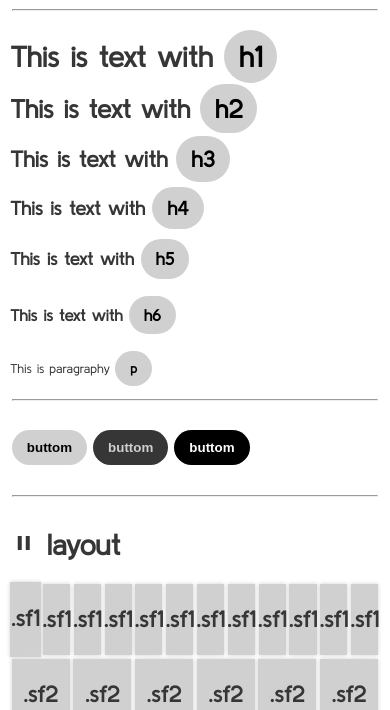
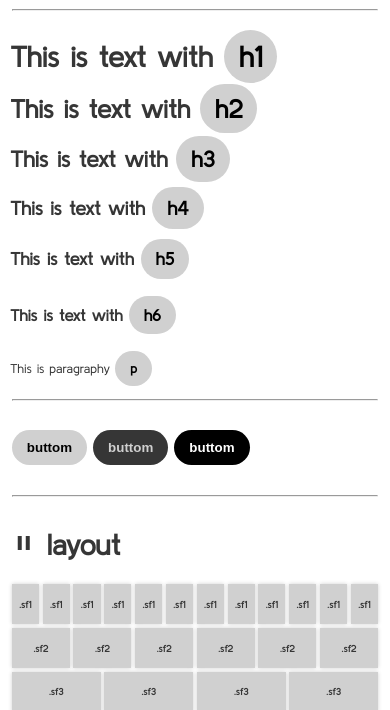
Before and after one commit to softframecss/softframecss, a website: page index.html in a window 390 px wide. Shown: the part 134-844 px from the top of the page. Drawn offline with Linux system fonts and the light colour scheme.

Commit message:
test: support media queria breakpoint 640px

```diff
--- a/css/softframe.css
+++ b/css/softframe.css
@@ -44,6 +44,7 @@ a { text-decoration: none; }
 
 /* UTILITIES */
 .text-center { text-align: center; }
+.pf { padding: 5px;}
 
 
 /* COMPONENTS */
@@ -86,7 +87,11 @@ a { text-decoration: none; }
     background-color: var(--light-gray);
     box-shadow: 0px 0px 4px 0px var(--light-gray);
 }
-
+@media screen and (max-width: 640px) {
+    .sf_card > h3 {
+        font-size: 0.6rem !important;
+    }
+}
 
 /* GRID */
 .softframe {
@@ -95,7 +100,7 @@ a { text-decoration: none; }
     margin: auto;
 }
 
-@media screen and (min-width: 320px) {
+@media screen and (max-width: 640px) {
     .softframe {
         width: 100% !important;
         display: inline-block !important;
@@ -109,11 +114,11 @@ a { text-decoration: none; }
     position: relative;
     display: flex;
 }
-@media screen and (min-width: 320px) {
+@media screen and (max-width: 640px) {
     .sf {
         margin: 0 !important;
         padding: 0 10px !important;
-        position: relative;
+        position: relative !important;
     }
 }
 
@@ -192,6 +197,22 @@ a { text-decoration: none; }
     position: relative;
     display: inline-block;
 }
+/*
+@media screen and (max-width: 640px) {
+    .sf1,
+    .sf2,
+    .sf3,
+    .sf4,
+    .sf5,
+    .sf6,
+    .sf7,
+    .sf8,
+    .sf9,
+    .sf10,
+    .sf11,
+    .sf12 {
+    }
+}*/
 
 
 /* NAVBAR */
@@ -312,9 +333,9 @@ a { text-decoration: none; }
     padding: 20px;
 }
 
-@media screen and (min-width: 320px) {
+@media screen and (max-width: 640px) {
     .link-download {
-        position: absolute;
+        position: absolute !important;
         display: inline-block;
         margin: 10px;
     }
--- a/index.html
+++ b/index.html
@@ -19,14 +19,6 @@
 </head>
 <body>
     <div class="softframe">
-       <!-- <nav class="sf sf_nav">
-            <ul>
-                <li>Home</li>
-                <li>Contribua para o projeto</li>
-            </ul>
-            <button class="sf_buttom light-gray"> Botão lindo</button>
-        </nav> -->
-
         <div class="sf">
             <div class="sf4">
                 <h1>softframe.css</h1>
@@ -76,7 +68,7 @@
         </div>
 
         <div class="sf">
-            <div class="softframe sf_card sf1">
+            <div class="sf_card sf1">
                 <h3 class="text-center pf"> .sf1 </h3>
             </div>
             <div class="sf_card sf1">
```
